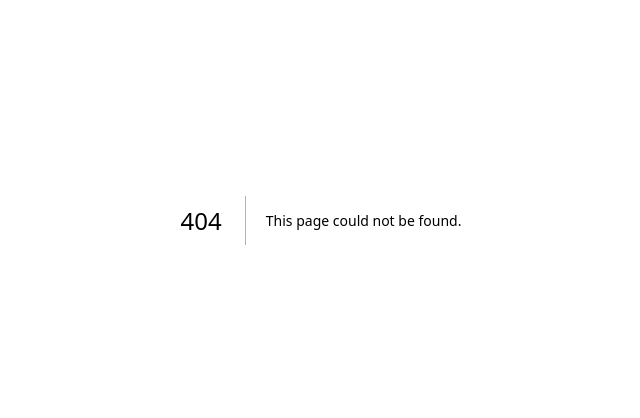
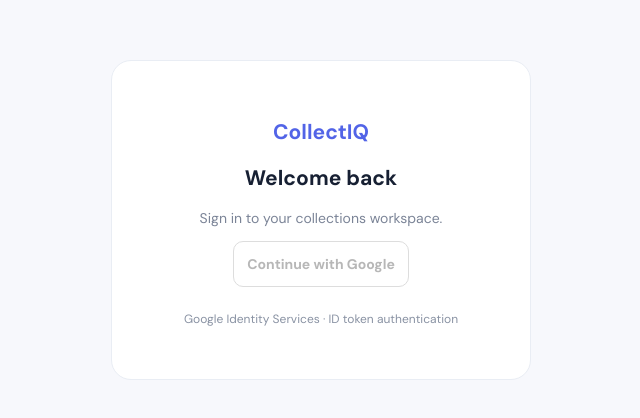
Before and after one commit to Gaurav007gk/CollectIQ, a Next.js app in the folder apps/web/: page /login in a window 1280 px wide. Before the commit this address had no page. Shown: the part 180-598 px from the top of the page, without its empty margins (319-959 px from the left). Built offline with nearby package versions, Linux system fonts and the light colour scheme.

Commit message:
Add Google sign-in page using Identity Services

```diff
--- /dev/null
+++ b/apps/web/app/login/page.tsx
@@ -0,0 +1,5 @@
+'use client';import{useEffect,useState}from'react';
+declare global{interface Window{google?:any}}
+export default function Login(){const[ready,R]=useState(false),[error,E]=useState('');useEffect(()=>{const s=document.createElement('script');s.src='https://accounts.google.com/gsi/client';s.async=true;s.onload=()=>R(true);document.body.appendChild(s);return()=>{document.body.removeChild(s)}},[]);
+function signIn(){const id=process.env.NEXT_PUBLIC_GOOGLE_CLIENT_ID;if(!id){E('Set NEXT_PUBLIC_GOOGLE_CLIENT_ID in web environment');return}window.google?.accounts.id.initialize({client_id:id,callback:(r:any)=>{sessionStorage.setItem('collectiq_token',r.credential);location.href='/'}});window.google?.accounts.id.prompt()}
+return <main style={{minHeight:'100vh',display:'grid',placeItems:'center',background:'#f7f8fc',fontFamily:'DM Sans,Arial'}}><section style={{background:'white',padding:40,borderRadius:20,border:'1px solid #e9edf4',width:'min(420px,92vw)',textAlign:'center'}}><h1 style={{color:'#5264e7'}}>CollectIQ</h1><h2>Welcome back</h2><p style={{color:'#7b8497'}}>Sign in to your collections workspace.</p><button onClick={signIn} disabled={!ready} style={{padding:13,borderRadius:10,border:'1px solid #ddd',background:'white',fontWeight:700,cursor:'pointer'}}>Continue with Google</button>{error&&<p style={{color:'#b45309'}}>{error}</p>}<p style={{fontSize:12,color:'#8992a3',marginTop:24}}>Google Identity Services · ID token authentication</p></section></main>}
```
